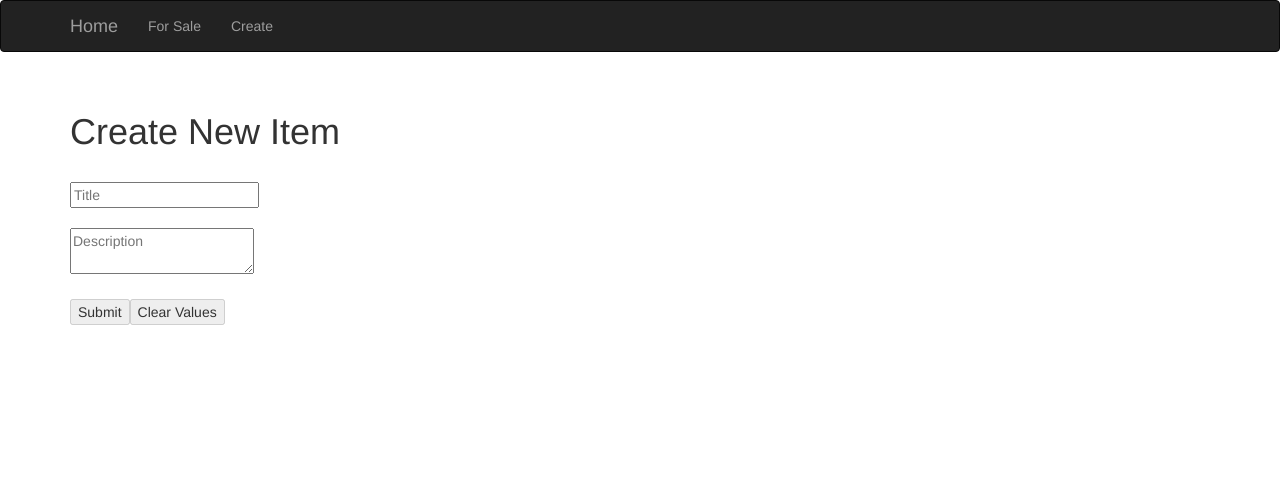
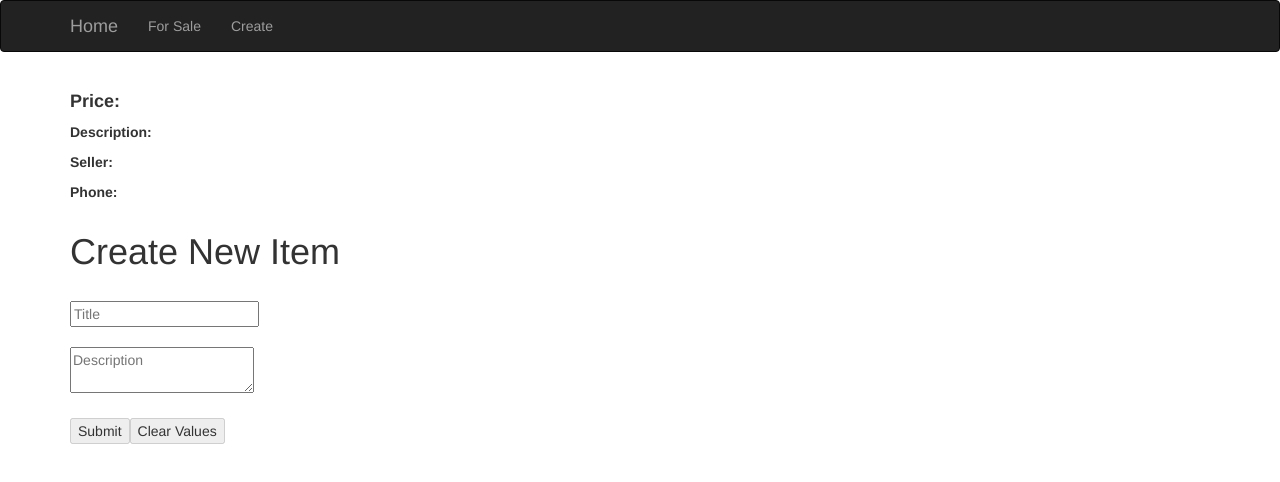
Before and after one commit to aut0maat10/react-redux-project, a React (Create React App) app in the folder client/: page /items/new in a window 1280 px wide. Shown: the top 482 px of the page. Built offline with nearby package versions, Linux system fonts and the light colour scheme.

Commit message:
display new item attributes on show page

```diff
--- a/client/src/components/ItemShow.js
+++ b/client/src/components/ItemShow.js
@@ -3,10 +3,14 @@ import { connect } from 'react-redux';
 //import {deleteItem} from '../actions/index';
 
 const ItemShow = ({ item }) => {
+
   return (
     <div className="container">
       <h3>{item.name}</h3>
-      <p>{item.description}</p>
+      <h4><strong>Price:</strong> {item.price}</h4>
+      <p><strong>Description:</strong> {item.description}</p>
+      <p><strong>Seller:</strong> {item.seller_name}</p>
+      <p><strong>Phone:</strong> {item.seller_phone}</p>
     </div>
   )
 }
@@ -15,7 +19,6 @@ const mapStateToProps = (state, ownProps) => {
 
   const item = state.items.all.find(item => item.id ===
     +ownProps.match.params.itemId)
-
   if (item) {
     return { item }
   } else {
--- a/client/src/components/ItemsList.js
+++ b/client/src/components/ItemsList.js
@@ -7,7 +7,7 @@ export default (props) => {
 
     <li key={item.id}>
       <Link to={`/items/${item.id}`}>
-        <h4>{item.name}</h4>
+        <h4>{item.name} ({item.price})</h4>
       </Link>
     </li>
   );
--- a/client/src/components/Navbar.js
+++ b/client/src/components/Navbar.js
@@ -1,6 +1,6 @@
 import React from 'react';
 //import { NavLink } from 'react-router-dom';
-import { Nav, Navbar, NavItem, NavDropdown, MenuItem } from 'react-bootstrap';
+import { Nav, Navbar, NavItem } from 'react-bootstrap';
 
 
 // const link = {
```
Also changed, not shown: 2 other files (tests, documents, lock files or other folders).
